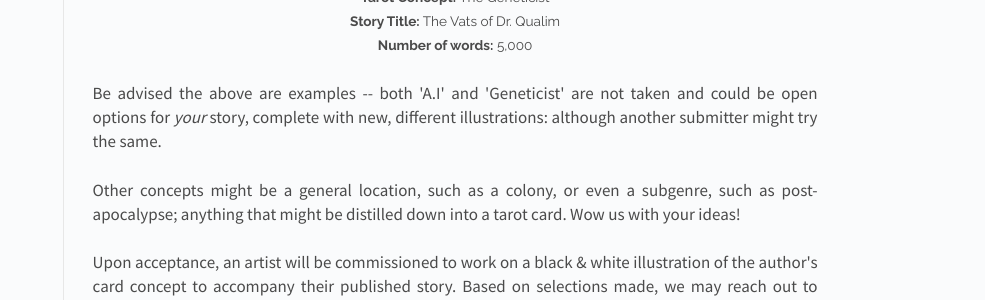
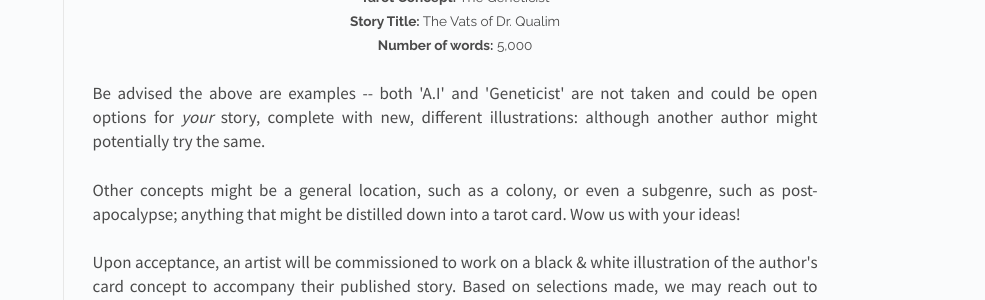
Before and after one commit to Butler-Brand/Butler-Brand.github.io, a Jekyll site: the page built from _posts/2022-05-21-submissons-post.md, in a window 1280 px wide. Shown: the part 1832-2132 px from the top of the page, without its empty margins (295-1280 px from the left). Built offline with Jekyll 4.4.1, drawn with Linux system fonts in a browser that asks for light colours; Markdown is read by kramdown in place of the engine named in the settings.

Commit message:
Update 2022-05-21-submissons-post.md

```diff
--- a/_posts/2022-05-21-submissons-post.md
+++ b/_posts/2022-05-21-submissons-post.md
@@ -36,7 +36,7 @@ order: 5
 	</div>
 </div>
 <br />
-<p>Be advised the above are examples -- both 'A.I' and 'Geneticist' are not taken and could be open options for <em>your</em> story, complete with new, different illustrations: although another submitter might try the same.<p>
+<p>Be advised the above are examples -- both 'A.I' and 'Geneticist' are not taken and could be open options for <em>your</em> story, complete with new, different illustrations: although another author might potentially try the same.<p>
 <p>Other concepts might be a general location, such as a colony, or even a subgenre, such as post-apocalypse; anything that might be distilled down into a tarot card. Wow us with your ideas!</p>
 <p>Upon acceptance, an artist will be commissioned to work on a black & white illustration of the author's card concept to accompany their published story. Based on selections made, we may reach out to chosen authors concerning their card concepts. Your story will always be your story, full-stop, but your submitted card choice may require adjustment.</p>
 <p>In addition:</p>
```
